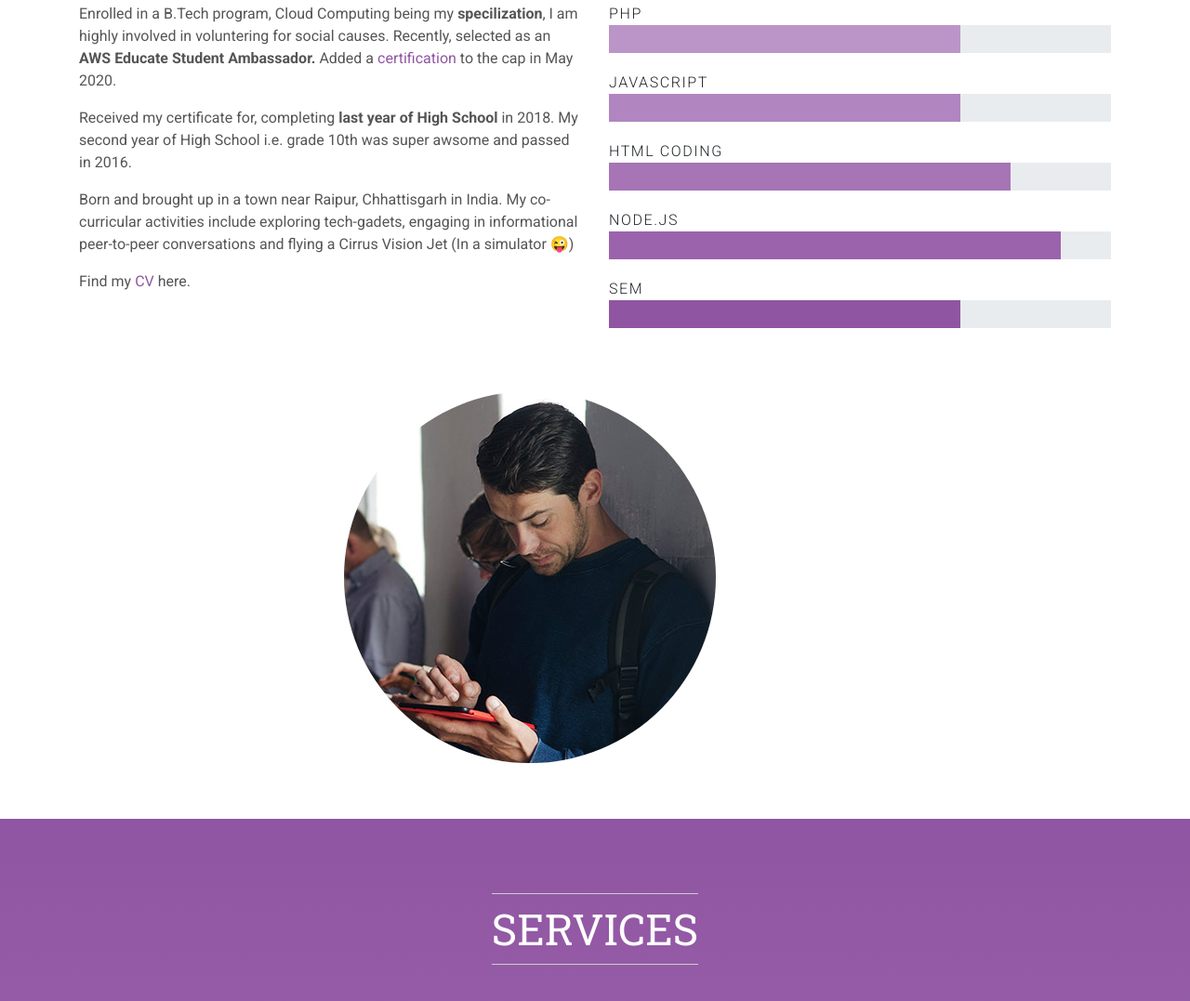
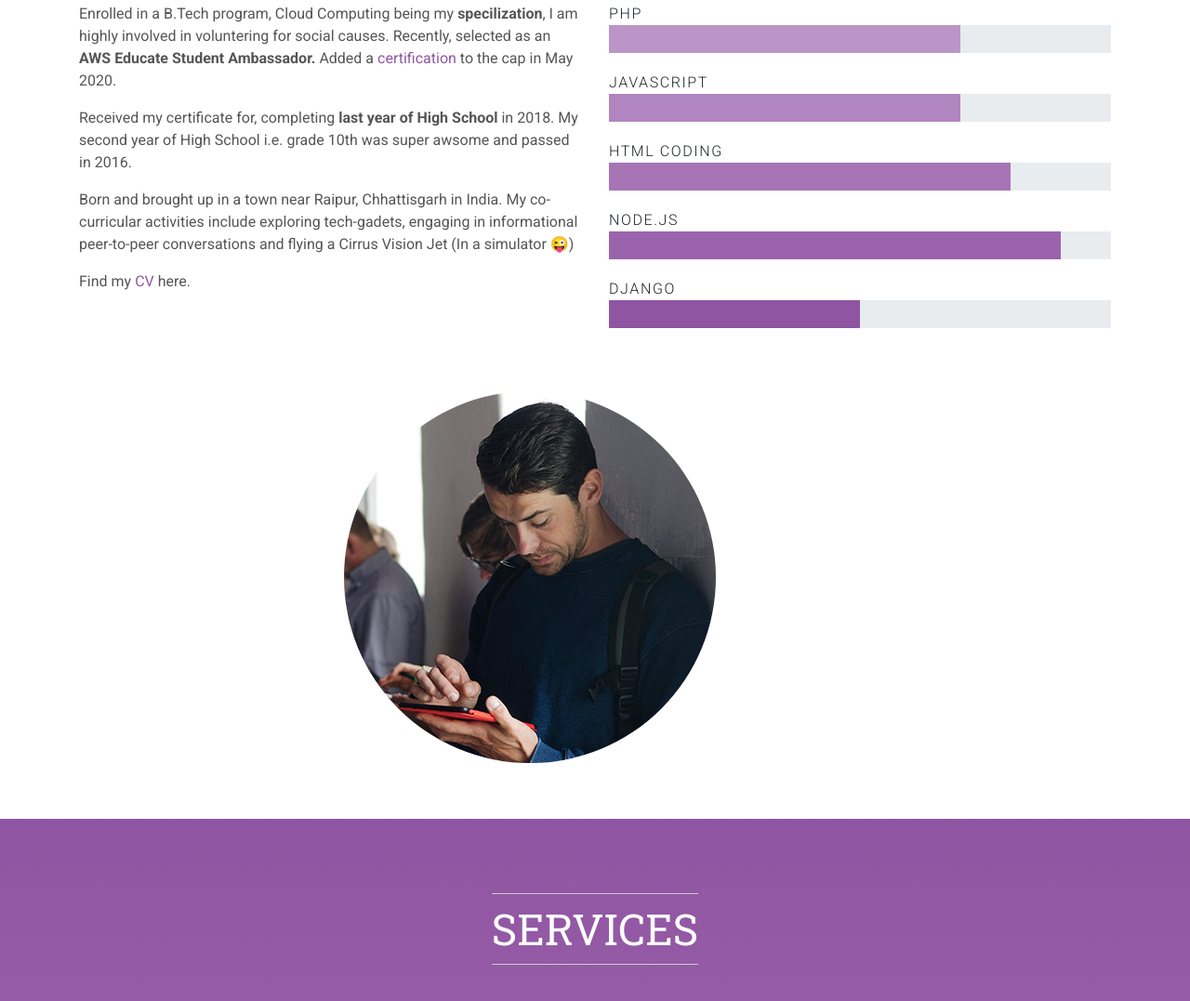
Before and after one commit to rahman-saqib/DeployingWebAppsPortfolioWebsite, a plain HTML site: page index.html in a window 1280 px wide. Shown: the part 999-2076 px from the top of the page at 93% size. Drawn offline with nearby package versions, Linux system fonts and the light colour scheme.

```diff
--- a/index.html
+++ b/index.html
@@ -98,9 +98,9 @@
               </div>
             </div>
             <div class="skill-item">
-              <div class="progress-title">SEM</div>
+              <div class="progress-title">Django</div>
               <div class="progress">
-                <div role="progressbar" style="width: 70%" aria-valuenow="70" aria-valuemin="0" aria-valuemax="100" class="progress-bar progress-bar-skill5"></div>
+                <div role="progressbar" style="width: 50%" aria-valuenow="70" aria-valuemin="0" aria-valuemax="100" class="progress-bar progress-bar-skill5"></div>
               </div>
             </div>
           </div>
```
